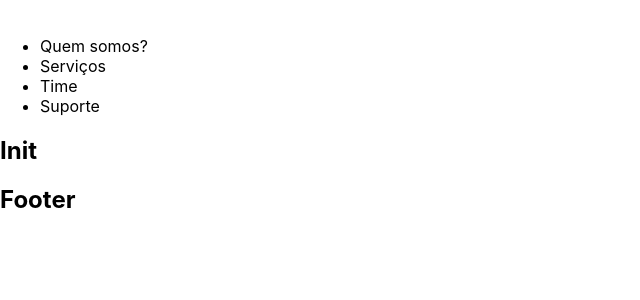
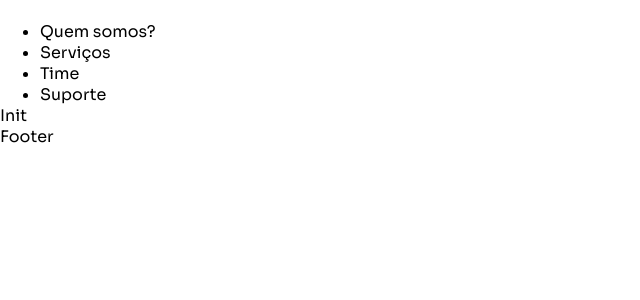
Before and after one commit to RobsonOlv/platform-challenge, a React (Create React App) app: page / in a window 1280 px wide. Shown: the top 300 px of the page, without its empty margins (0-640 px from the left). Built offline with nearby package versions, Linux system fonts and the light colour scheme.

Commit message:
add: Sora font and css declaration

```diff
--- a/src/react-app-env.d.ts
+++ b/src/declarations.d.ts
@@ -1 +1,2 @@
 /// <reference types="react-scripts" />
+declare module '*.css'
--- a/src/index.css
+++ b/src/index.css
@@ -1,8 +1,14 @@
+@import url('https://fonts.googleapis.com/css2?family=Sora:wght@200;300;400;500;600;700;800&display=swap');
+
+* {
+  margin: 0;
+  box-sizing: border-box;
+  font: inherit;
+}
+
 body {
   margin: 0;
-  font-family: -apple-system, BlinkMacSystemFont, 'Segoe UI', 'Roboto', 'Oxygen',
-    'Ubuntu', 'Cantarell', 'Fira Sans', 'Droid Sans', 'Helvetica Neue',
-    sans-serif;
+  font-family: 'Sora', sans-serif;
   -webkit-font-smoothing: antialiased;
   -moz-osx-font-smoothing: grayscale;
 }
```
